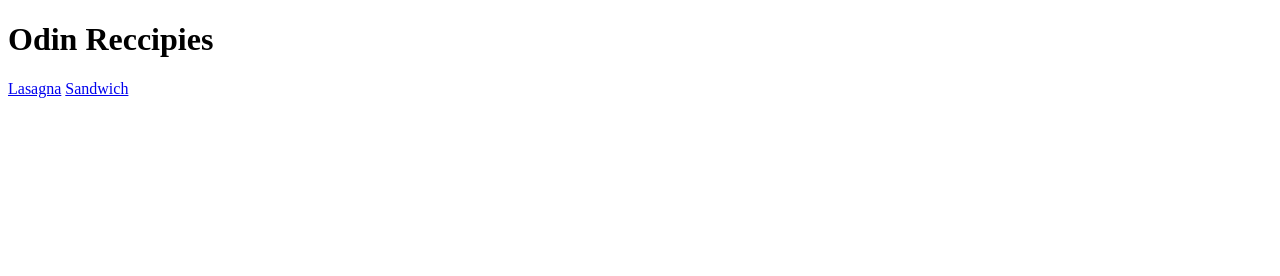
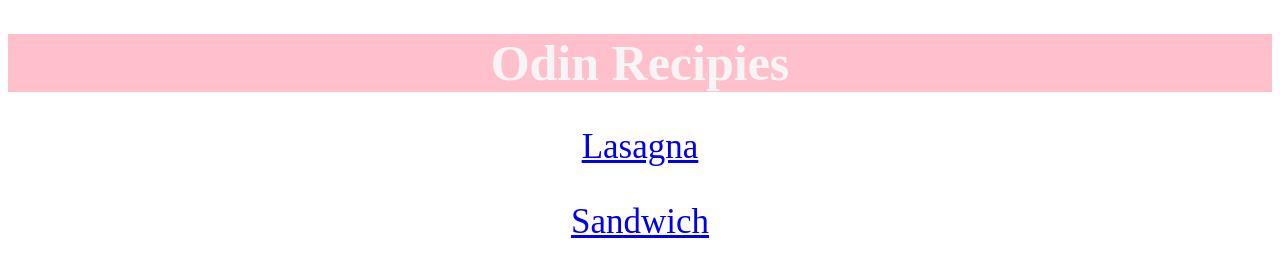
Before and after one commit to rahulgore7/odin-recipes, a plain HTML site: page index.html in a window 1280 px wide. Drawn offline with Linux system fonts and the light colour scheme.

Commit message:
Add styles to css

```diff
--- a/index.html
+++ b/index.html
@@ -4,11 +4,12 @@
     <meta charset="UTF-8">
     <meta http-equiv="X-UA-Compatible" content="IE=edge">
     <meta name="viewport" content="width=device-width, initial-scale=1.0">
-    <title>Document</title>
+    <title>Odin Recipies</title>
+    <link rel="stylesheet" href="style.css">
 </head>
 <body>
-    <h1>Odin Reccipies</h1>
-    <a href="recipies/lasagna.html">Lasagna</a>
-    <a href="recipies/sandwiich.html">Sandwich</a>
+    <h1 class="head-1">Odin Recipies</h1>
+    <p class="btn-1"><a  href="recipies/lasagna.html">Lasagna</a></p>
+   <p class="btn-1"> <a href="recipies/sandwiich.html">Sandwich</a></p>
 </body>
 </html>
--- /dev/null
+++ b/style.css
@@ -0,0 +1,13 @@
+.head-1 {
+    font-size: 50px;
+    text-align: center;
+    background-color: pink;
+    color: whitesmoke;
+}
+
+.btn-1{
+    font-family: 'Times New Roman', Times, serif;
+    text-align: center;
+    font-size: 35px;
+    color: pink;
+}
```
